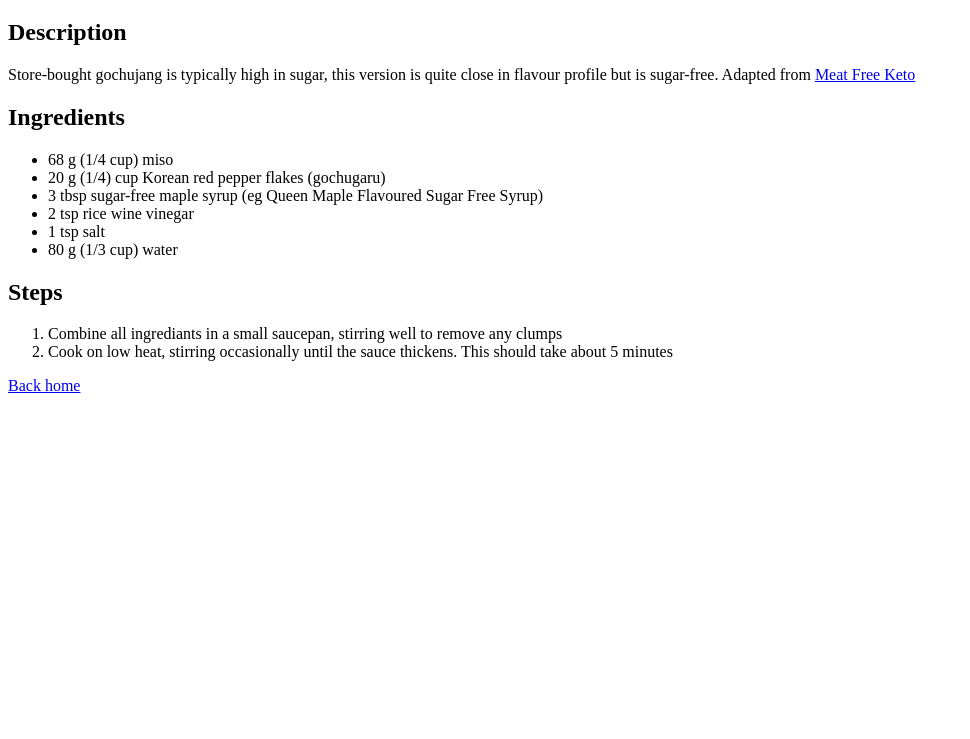
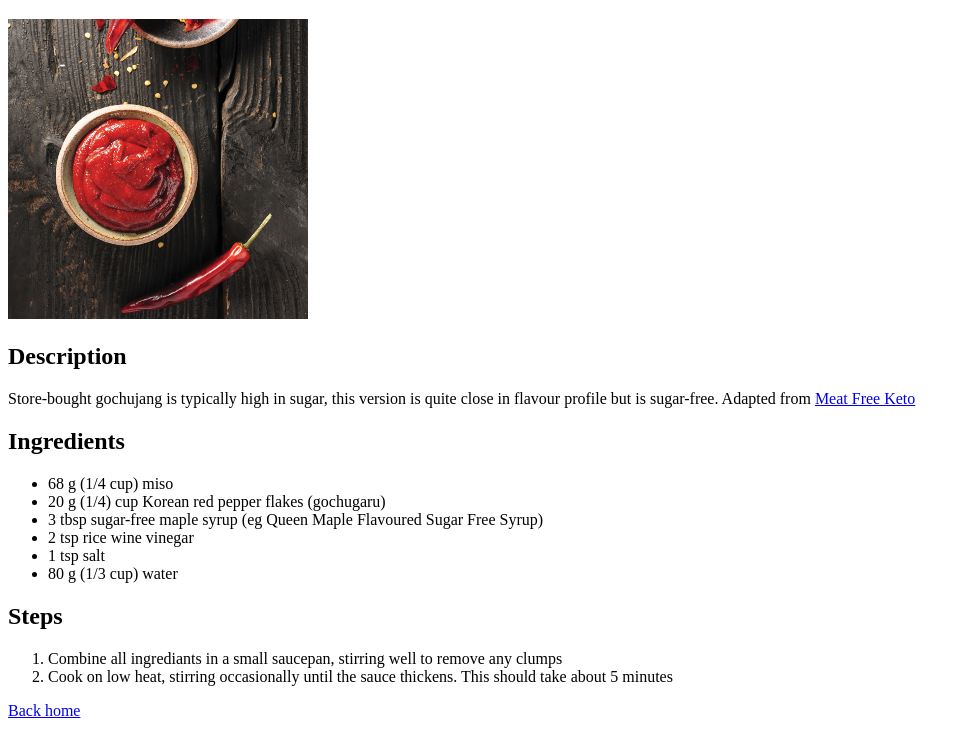
Before and after one commit to nataliakurikova/odin-recipes, a plain HTML site: page recipes/gochujang.html in a window 1280 px wide. Shown: the part 61-800 px from the top of the page, without its empty margins (0-970 px from the left). Drawn offline with Linux system fonts and the light colour scheme.

Commit message:
Add gochujang picture and update page Titles

```diff
--- a/recipes/gochujang.html
+++ b/recipes/gochujang.html
@@ -3,10 +3,11 @@
 <head>
     <meta charset="UTF-8">
     <meta name="viewport" content="width=device-width, initial-scale=1.0">
-    <title>Document</title>
+    <title>Sugar-free Gochujang</title>
 </head>
 <body>
     <h1>Sugar-free Gochujang</h1>
+    <img src="../assets/gochujang.jpg" alt="a small bowl of thick smooth red sauce" width="300">
     <h2>Description</h2>
     <p>Store-bought gochujang is typically high in sugar, this version is quite close in flavour profile but is sugar-free. Adapted from <a href="https://meatfreeketo.com/easy-homemade-keto-gochujang-sugar-free-gluten-free-soy-free/">Meat Free Keto</a></p>
     <h2>Ingredients</h2>
```
Also changed, not shown: assets/gochujang.jpg (added).
